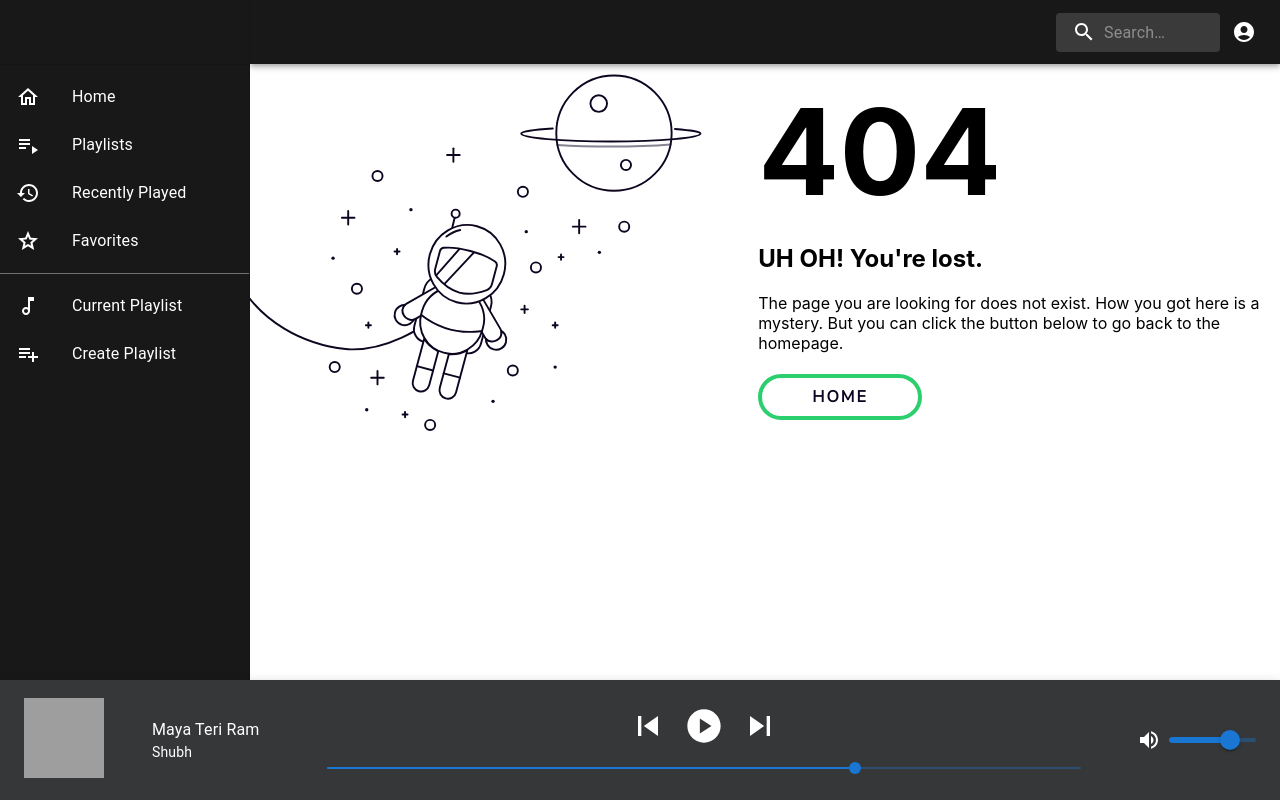
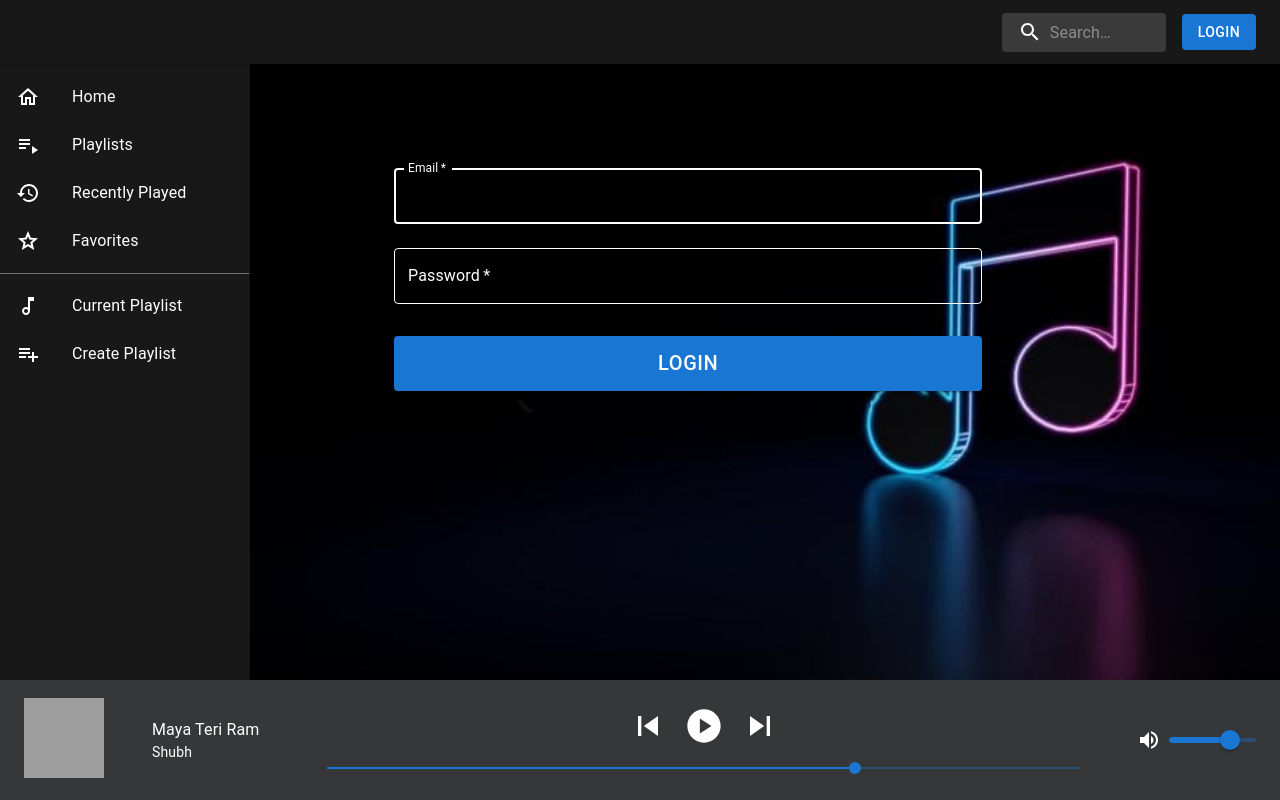
Before and after one commit to pulkitbajaj1999/musicwire, a React (Create React App) app in the folder frontend/: page /login in a window 1280 px wide. Built offline with nearby package versions, Linux system fonts and the light colour scheme; no server answers; grey boxes are pictures that could not be loaded.

Commit message:
feature(frontend): implement login and avatar

```diff
--- a/frontend/src/App.js
+++ b/frontend/src/App.js
@@ -17,6 +17,7 @@ import TextField from '@mui/material/TextField'
 // custom components
 import { checkAuth } from './store/authActions'
 
+import Login from './components/Login'
 import TopBar from './components/TopBar'
 import Player from './components/Player/Player'
 import ResponsiveDrawer from './components/Sidebar'
@@ -30,6 +31,7 @@ import Home from './components/Home'
 
 const BASE_URL = process.env.REACT_APP_BASE_URL || ''
 const DRAWER_WIDTH = 250
+const PLAYER_HEIGHT = '15vh'
 
 const classes = {
   closeIcon: {
@@ -197,15 +199,25 @@ const App = () => {
           />
         </Modal>
       )}
-      <Box sx={{ display: 'flex', marginBottom: '15vh' }}>
+      {/* Root Box */}
+      <Box
+        sx={{
+          display: 'flex',
+          marginBottom: `calc(${PLAYER_HEIGHT})`,
+          minHeight: `calc(100vh - ${PLAYER_HEIGHT})`,
+        }}
+      >
+        {/* left sidebar */}
         <ResponsiveDrawer
           drawerWidth={DRAWER_WIDTH}
           onClickCreatePlaylist={setModal.bind(null, 'CREATE_PLAYLIST')}
         />
+        {/* right sidebox */}
         <Box
           component="main"
           sx={{
-            flexGrow: 1,
+            display: 'flex',
+            flexDirection: 'column',
             width: { sm: `calc(100% - ${DRAWER_WIDTH}px)` },
           }}
         >
@@ -216,11 +228,12 @@ const App = () => {
             <Route path="/recents" element={<Recents />} />
             <Route path="/favorites" element={<Favorites />} />
             <Route path="/current" element={<CurrentPlaylist />} />
+            <Route path="/login" element={<Login />} />
             <Route path="/*" element={<NotFound />} />
           </Routes>
         </Box>
       </Box>
-      <Player height={'15vh'} />
+      <Player height={PLAYER_HEIGHT} />
     </React.Fragment>
   )
 }
--- /dev/null
+++ b/frontend/src/components/Login.js
@@ -0,0 +1,134 @@
+import React, { useEffect } from 'react'
+import { useSelector, useDispatch } from 'react-redux'
+import { useNavigate } from 'react-router-dom'
+import { login } from '../store/authActions'
+import { clearError } from '../store/auth'
+
+import { styled } from '@mui/material/styles'
+import Box from '@mui/material/Box'
+import TextField from '@mui/material/TextField'
+import Button from '@mui/material/Button'
+import Row from '@mui/material/TableRow'
+import Col from '@mui/material/TableCell'
+
+// const BASE_URL = process.env.REACT_APP_BASE_URL || ''
+// const BACKGROUND_SRC =
+//   'https://thumbs.dreamstime.com/b/d-icon-music-player-blue-violet-neon-notes-isolated-black-background-140031611.jpg'
+
+const BACKGROUND_SRC = '/login_page_bg.jpeg'
+const CssTextField = styled(TextField)({
+  '& label.Mui-focused': {
+    color: 'white',
+  },
+
+  '& .MuiInput-underline:after': {
+    borderBottomColor: 'white',
+  },
+  '& .MuiInputBase-input': {
+    color: 'white',
+  },
+  '& .MuiInputLabel-root': {
+    color: 'white',
+  },
+  '& .MuiOutlinedInput-root': {
+    '& fieldset': {
+      borderColor: 'white',
+    },
+    '&:hover fieldset': {
+      borderColor: 'white',
+    },
+    '&.Mui-focused fieldset': {
+      borderColor: 'white',
+    },
+  },
+})
+
+const Login = () => {
+  const authState = useSelector((state) => state.auth)
+  const dispatch = useDispatch()
+  const navigate = useNavigate()
+
+  console.log('auth-state', authState)
+  const handleSubmit = (event) => {
+    event.preventDefault()
+    const formBody = new FormData(event.currentTarget)
+    dispatch(login(formBody))
+  }
+
+  // display error
+  useEffect(() => {
+    if (authState && authState.error) {
+      alert(authState.error)
+      dispatch(clearError())
+    }
+  }, authState.error)
+
+  // if authenticated navigate to home
+  useEffect(() => {
+    if (authState.isAuthenticated) {
+      navigate('/', { replace: true })
+    }
+  }, [authState.isAuthenticated])
+
+  return (
+    <Box
+      className="content mainContent"
+      // sx={{ backgroundColor: '#353739', height: '100vh', width: '100vw' }}
+      sx={{
+        backgroundImage: `url(${BACKGROUND_SRC})`,
+        backgroundPosition: 'right',
+        backgroundSize: 'cover',
+        backgroundRepeat: 'no-repeat',
+        flex: 1,
+        padding: '4rem 8rem',
+      }}
+    >
+      <Row>
+        <Col sx={{ borderBottom: 'none' }} md={6}>
+          <div className="login-section">
+            <div className="login-form">
+              <Box
+                component="form"
+                onSubmit={handleSubmit}
+                noValidate
+                sx={{ mt: 1 }}
+              >
+                <CssTextField
+                  id="email"
+                  margin="normal"
+                  required
+                  fullWidth
+                  label="Email"
+                  name="email"
+                  autoComplete="email"
+                  autoFocus
+                />
+                <CssTextField
+                  margin="normal"
+                  required
+                  fullWidth
+                  name="password"
+                  label="Password"
+                  type="password"
+                  id="password"
+                  autoComplete="current-password"
+                />
+
+                <Button
+                  type="submit"
+                  fullWidth
+                  variant="contained"
+                  sx={{ mt: 3, mb: 2, height: '55px', fontSize: '20px' }}
+                >
+                  LOGIN
+                </Button>
+              </Box>
+            </div>
+          </div>
+        </Col>
+      </Row>
+    </Box>
+  )
+}
+
+export default Login
--- a/frontend/src/components/TopBar.js
+++ b/frontend/src/components/TopBar.js
@@ -1,16 +1,22 @@
-import * as React from 'react'
+// To-do
+// handle email in avatar
+import React from 'react'
+import { useSelector, useDispatch } from 'react-redux'
+import { useNavigate } from 'react-router'
+
 import { styled, alpha } from '@mui/material/styles'
 import AppBar from '@mui/material/AppBar'
 import Box from '@mui/material/Box'
 import Toolbar from '@mui/material/Toolbar'
 import IconButton from '@mui/material/IconButton'
-import Typography from '@mui/material/Typography'
+import Button from '@mui/material/Button'
 import InputBase from '@mui/material/InputBase'
-// import MenuIcon from '@mui/icons-material/Menu'
 import SearchIcon from '@mui/icons-material/Search'
-import AccountCircle from '@mui/icons-material/AccountCircle'
+import Avatar from '@mui/material/Avatar'
 import MenuItem from '@mui/material/MenuItem'
 import Menu from '@mui/material/Menu'
+
+import { logout } from '../store/authActions'
 
 const Search = styled('div')(({ theme }) => ({
   position: 'relative',
@@ -23,6 +29,7 @@ const Search = styled('div')(({ theme }) => ({
   width: '100%',
   [theme.breakpoints.up('sm')]: {
     marginLeft: theme.spacing(1),
+    marginRight: '1rem',
     width: 'auto',
   },
 }))
@@ -55,14 +62,37 @@ const StyledInputBase = styled(InputBase)(({ theme }) => ({
 }))
 
 const TopBar = () => {
+  const authState = useSelector((state) => state.auth)
+  const dispatch = useDispatch()
+  const navigate = useNavigate()
+
+  // component states
   const [anchorEl, setAnchorEl] = React.useState(null)
   const isMenuOpen = Boolean(anchorEl)
 
+  // component handlers
   const handleProfileMenuOpen = (event) => {
     setAnchorEl(event.currentTarget)
   }
+  const handleMenuClose = () => {
+    setAnchorEl(null)
+  }
+  const handleClickLogin = () => {
+    navigate('/login')
+  }
 
-  const handleMenuClose = () => {
+  const dispatchMenuAction = (item) => {
+    switch (item) {
+      // authenticated
+      case 'PROFILE':
+        console.log('profile-selected')
+        break
+
+      case 'LOGOUT':
+        dispatch(logout())
+        navigate('/login', { replace: true })
+        break
+    }
     setAnchorEl(null)
   }
 
@@ -83,23 +113,30 @@ const TopBar = () => {
       open={isMenuOpen}
       onClose={handleMenuClose}
     >
-      <MenuItem onClick={handleMenuClose}>Profile</MenuItem>
-      <MenuItem onClick={handleMenuClose}>My account</MenuItem>
+      {/* user is not logged */}
+      {!authState.isAuthenticated && (
+        <MenuItem onClick={dispatchMenuAction.bind(null, 'LOGIN')}>
+          Login
+        </MenuItem>
+      )}
+      {/* user is logged in */}
+      {authState.isAuthenticated && (
+        <MenuItem onClick={dispatchMenuAction.bind(null, 'PROFILE')}>
+          Profile
+        </MenuItem>
+      )}
+      {authState.isAuthenticated && (
+        <MenuItem onClick={dispatchMenuAction.bind(null, 'LOGOUT')}>
+          Logout
+        </MenuItem>
+      )}
     </Menu>
   )
 
   return (
     <React.Fragment>
       <AppBar position="static" style={{ backgroundColor: '#181818' }}>
-        <Toolbar>
-          <Typography
-            variant="h6"
-            noWrap
-            component="div"
-            sx={{ flexGrow: 1, display: { xs: 'none', sm: 'block' } }}
-          >
-            {/* Musicwire */}
-          </Typography>
+        <Toolbar sx={{ justifyContent: 'right' }}>
           <Search>
             <SearchIconWrapper>
               <SearchIcon />
@@ -110,6 +147,7 @@ const TopBar = () => {
             />
           </Search>
           <Box sx={{ display: { xs: 'none', md: 'flex' } }}>
+            {authState.isAuthenticated && (
               <IconButton
                 size="large"
                 edge="end"
@@ -119,8 +157,18 @@ const TopBar = () => {
                 onClick={handleProfileMenuOpen}
                 color="inherit"
               >
-              <AccountCircle />
+                <Avatar>{authState.user.email[0].toUpperCase()}</Avatar>
               </IconButton>
+            )}
+            {!authState.isAuthenticated && (
+              <Button
+                variant="contained"
+                disableElevation
+                onClick={handleClickLogin}
+              >
+                Login
+              </Button>
+            )}
           </Box>
         </Toolbar>
       </AppBar>
--- a/frontend/src/store/authActions.js
+++ b/frontend/src/store/authActions.js
@@ -12,7 +12,7 @@ const BASE_URL = process.env.REACT_APP_BASE_URL || ''
 export const login = (credentials) => async (dispatch) => {
   try {
     // Send a request to the server with the credentials
-    const { data } = await axios.post('/api/auth/login', credentials)
+    const { data } = await axios.post(BASE_URL + '/api/auth/login', credentials)
 
     // Extract the token and user from the response
     const { token, user } = data
@@ -26,10 +26,10 @@ export const login = (credentials) => async (dispatch) => {
     dispatch(setIsAuthenticated(true))
   } catch (error) {
     // Extract the error message from the response
-    const { message } = error.response.data
+    const { msg } = error.response.data
 
     // Dispatch the setError action
-    dispatch(setError(message))
+    dispatch(setError(msg))
   }
 }
 
```
Also changed, not shown: frontend/public/login_page_bg.jpeg (added). Lines whose indentation alone changed are shown as unchanged.
